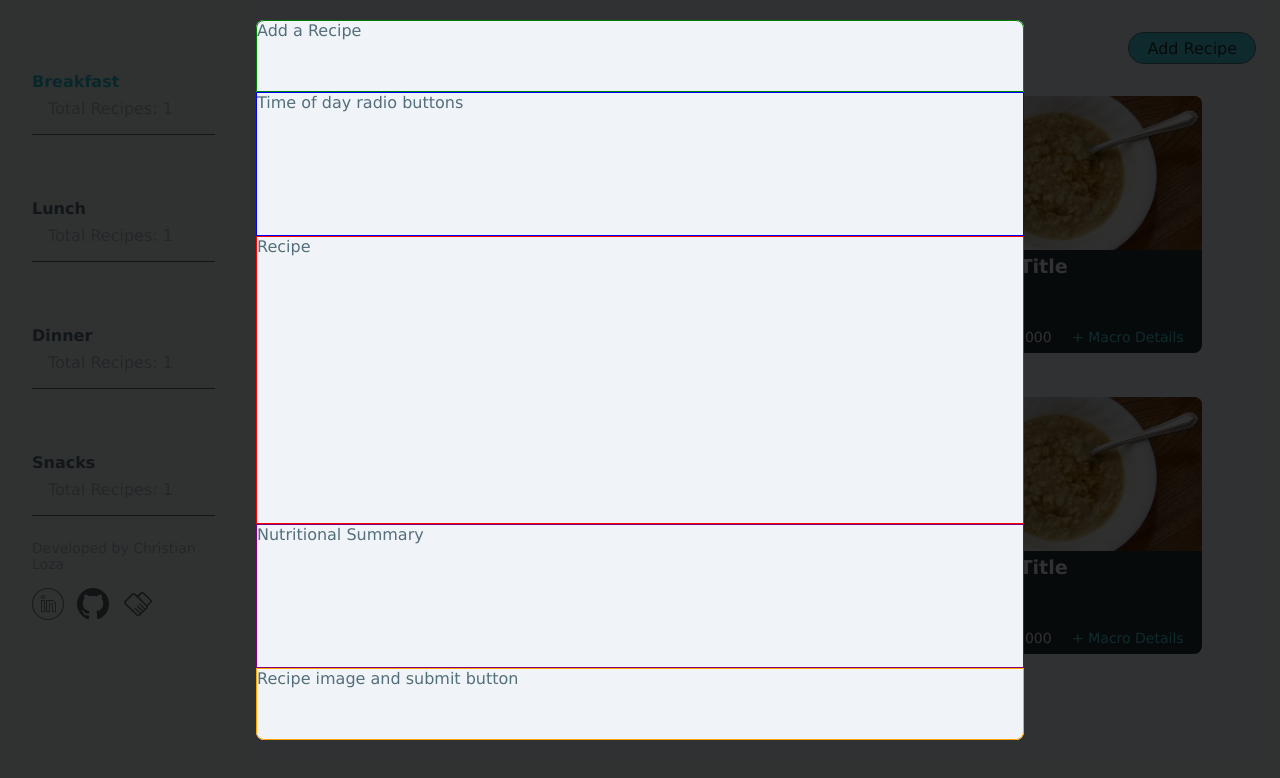
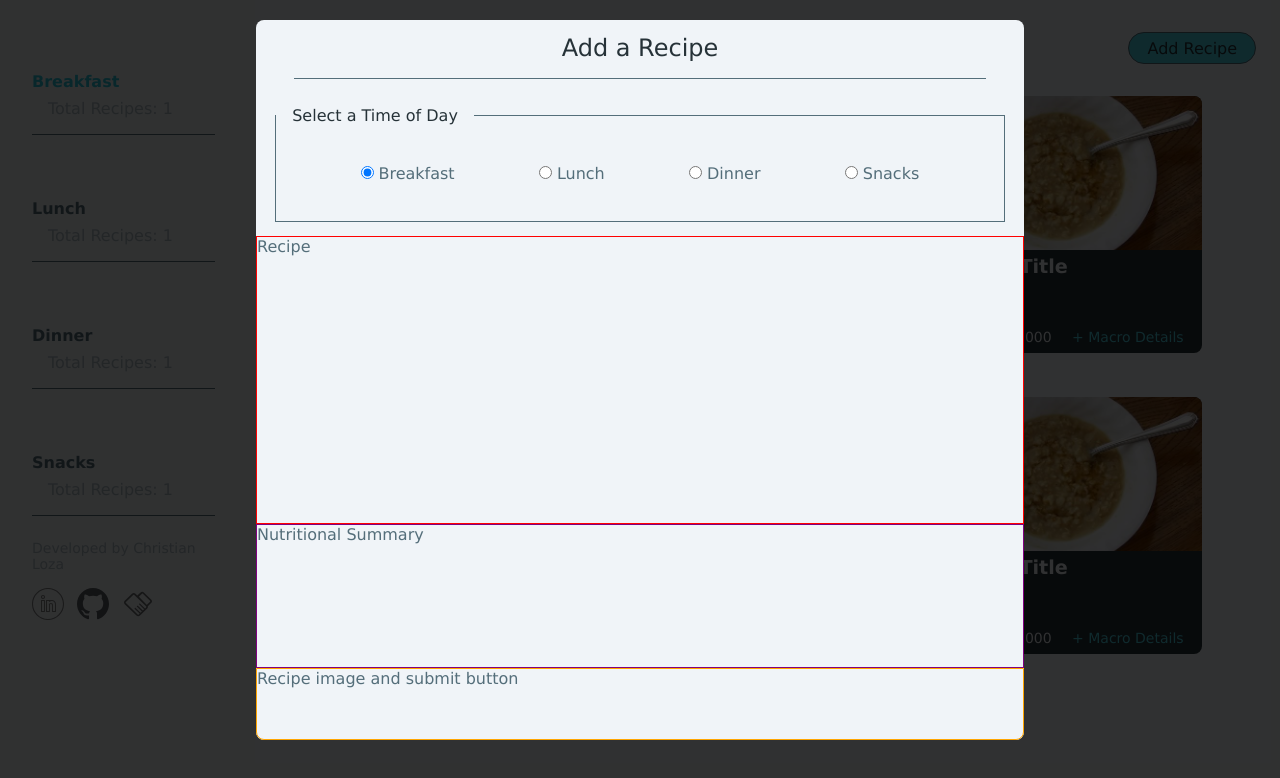
Before and after one commit to Chris-Loza/recipe-book, a React (Vite) app: page / in a window 1280 px wide. Both pictures are taken after a click on the element "Add Recipe". Shown: the top 778 px of the page. Built offline with nearby package versions, Linux system fonts and the light colour scheme.

Commit message:
added radio buttons in the add a recipe modal

```diff
--- a/src/Components/AddRecipe/AddRecipeModal.jsx
+++ b/src/Components/AddRecipe/AddRecipeModal.jsx
@@ -1,4 +1,4 @@
-import { useRef } from "react";
+import { useRef, useState } from "react";
 import "./addRecipeModal.css";
 
 const AddRecipeModal = ({ showModal, setShowModal }) => {
@@ -7,17 +7,71 @@ const AddRecipeModal = ({ showModal, setShowModal }) => {
     setShowModal(false);
   };
 
+  const [selectedTime, setSelectedTime] = useState("Breakfast");
+
   return (
     showModal && (
       <div className="modal" onClick={closeModal} ref={modalRef}>
         <div className="modalContainer" onClick={(e) => e.stopPropagation()}>
-          <div className="modalHeader">Add a Recipe</div>
-          <div className="radioButtons">Time of day radio buttons</div>
+          <div className="modalHeader">
+            <p>Add a Recipe</p>
+            <div className="botBorder"></div>
+          </div>
+          <div className="radioButtons">
+            <fieldset className="fieldSet">
+              <legend>Select a Time of Day</legend>
+              <label htmlFor="Breakfast">
+                <input
+                  type="radio"
+                  name="time"
+                  id="Breakfast"
+                  value={"Breakfast"}
+                  checked={selectedTime === "Breakfast"}
+                  onChange={(e) => setSelectedTime(e.target.value)}
+                />
+                <span>Breakfast</span>
+              </label>
+
+              <label htmlFor="Lunch">
+                <input
+                  type="radio"
+                  name="time"
+                  id="Lunch"
+                  value={"Lunch"}
+                  checked={selectedTime === "Lunch"}
+                  onChange={(e) => setSelectedTime(e.target.value)}
+                />
+                <span>Lunch</span>
+              </label>
+
+              <label htmlFor="Dinner">
+                <input
+                  type="radio"
+                  name="time"
+                  id="Dinner"
+                  value={"Dinner"}
+                  checked={selectedTime === "Dinner"}
+                  onChange={(e) => setSelectedTime(e.target.value)}
+                />
+                <span>Dinner</span>
+              </label>
+
+              <label htmlFor="Snacks">
+                <input
+                  type="radio"
+                  name="time"
+                  id="Snacks"
+                  value={"Snacks"}
+                  checked={selectedTime === "Snacks"}
+                  onChange={(e) => setSelectedTime(e.target.value)}
+                />
+                <span>Snacks</span>
+              </label>
+            </fieldset>
+          </div>
           <div className="recipe">Recipe</div>
           <div className="nutritionSummary">Nutritional Summary</div>
-          <div className="recipeImgSubmit">
-            Recipe image and submit button
-          </div>
+          <div className="recipeImgSubmit">Recipe image and submit button</div>
         </div>
       </div>
     )
--- a/src/Components/AddRecipe/addRecipeModal.css
+++ b/src/Components/AddRecipe/addRecipeModal.css
@@ -15,15 +15,51 @@
         flex-direction: column;
 
         .modalHeader {
-            border: 1px solid green;
             height: 10%;
             border-top-left-radius: 0.5rem;
             border-top-right-radius: 0.5rem;
+            color: #263238;
+            display: flex;
+            flex-direction: column;
+            align-items: center;
+            justify-content: center;
+
+            p {
+                font-size: 1.5rem;
+            }
+
+            .botBorder {
+                margin-top: 1rem;
+                height: 1px;
+                background-color: #546E7A;
+                width: 90%;
+            }
         }
 
         .radioButtons {
-            border: 1px solid blue;
             height: 20%;
+            display: flex;
+            align-items: center;
+            justify-content: space-evenly;
+
+            .fieldSet {
+                border: 1px solid #546E7A;
+                width: 95%;
+                height: 80%;
+                display: flex;
+                align-items: center;
+                justify-content: space-evenly;
+
+                legend {
+                    color: #263238;
+                    padding-left: 1rem;
+                    padding-right: 1rem;
+                }
+            }
+
+            span {
+                padding-left: 0.3rem;
+            }
         }
 
         .recipe {
```
